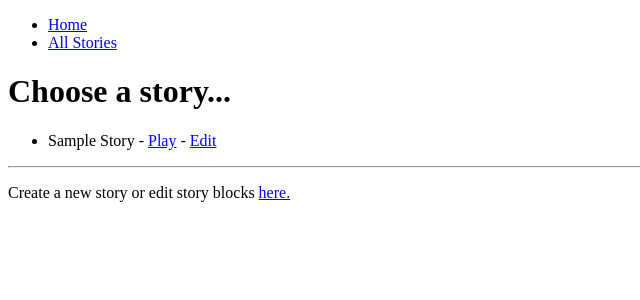
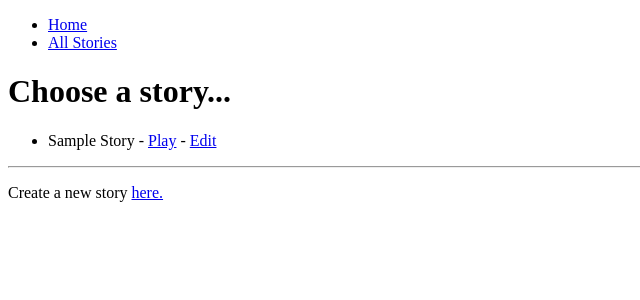
Before and after one commit to studiobabydog/djangotextgamebuilder, a Django app: page /all-stories in a window 1280 px wide. Shown: the top 300 px of the page, without its empty margins (0-640 px from the left). Run offline with Django 5.2, Linux system fonts and the light colour scheme; tables that the repository leaves empty hold one stand-in row (values such as "Sample post").

```diff
--- a/textgamebuilder/editstory/templates/all_stories.html
+++ b/textgamebuilder/editstory/templates/all_stories.html
@@ -14,7 +14,7 @@
         {% endfor %}
     </ul>
     <hr />
-    <p>Create a new story or edit story blocks <a href="{% url 'all-storyblocks' %}">here.</p>
+    <p>Create a new story <a href="{% url 'create-story' %}">here.</p>
 {% else %}
     <h4>You have not created any stories yet!</h4>
     <p>Create a story <a href="{% url 'create-story' %}">here.</p>
--- a/textgamebuilder/playstory/templates/base.html
+++ b/textgamebuilder/playstory/templates/base.html
@@ -2,7 +2,6 @@
 <!doctype html>
 <html lang="en">
 <head>
-    <link rel="stylesheet" href="{% static 'css/styles.css' %}" type="text/css">
     <meta charset="utf-8">
         <title>{% block title %}{% endblock %}</title>
 </head>
```
Also changed, not shown: textgamebuilder/static/css/styles.css (deleted).
